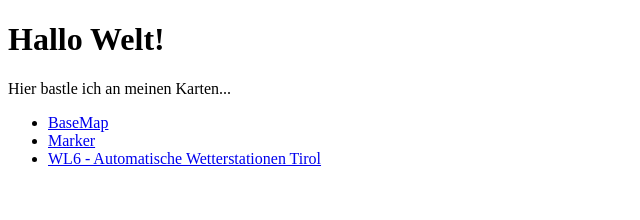
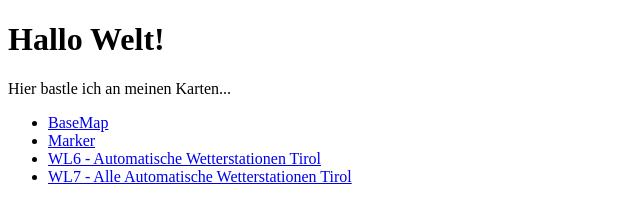
Before and after one commit to klauswerner/klauswerner.github.io, a plain HTML site: page index.html in a window 1280 px wide. Shown: the whole page, without its empty margins (0-640 px from the left). Drawn offline with Linux system fonts and the light colour scheme.

Commit message:
index.html angepasst

```diff
--- a/index.html
+++ b/index.html
@@ -14,6 +14,7 @@
             <li><a href="basemap.html">BaseMap</a></li>
             <li><a href="marker.html">Marker</a></li>
             <li><a href="awstirol.html">WL6 - Automatische Wetterstationen Tirol</a></li>
+            <li><a href="awstirol_all.html">WL7 - Alle Automatische Wetterstationen Tirol</a></li>
         </ul>
     </div>
 </body>
```
